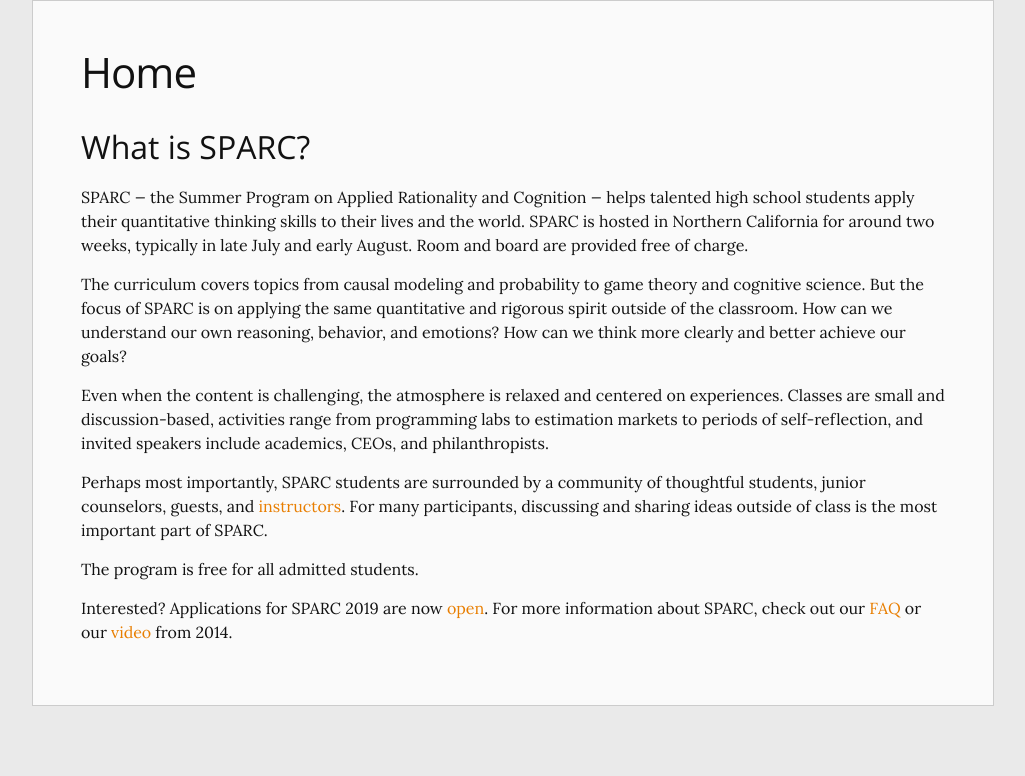
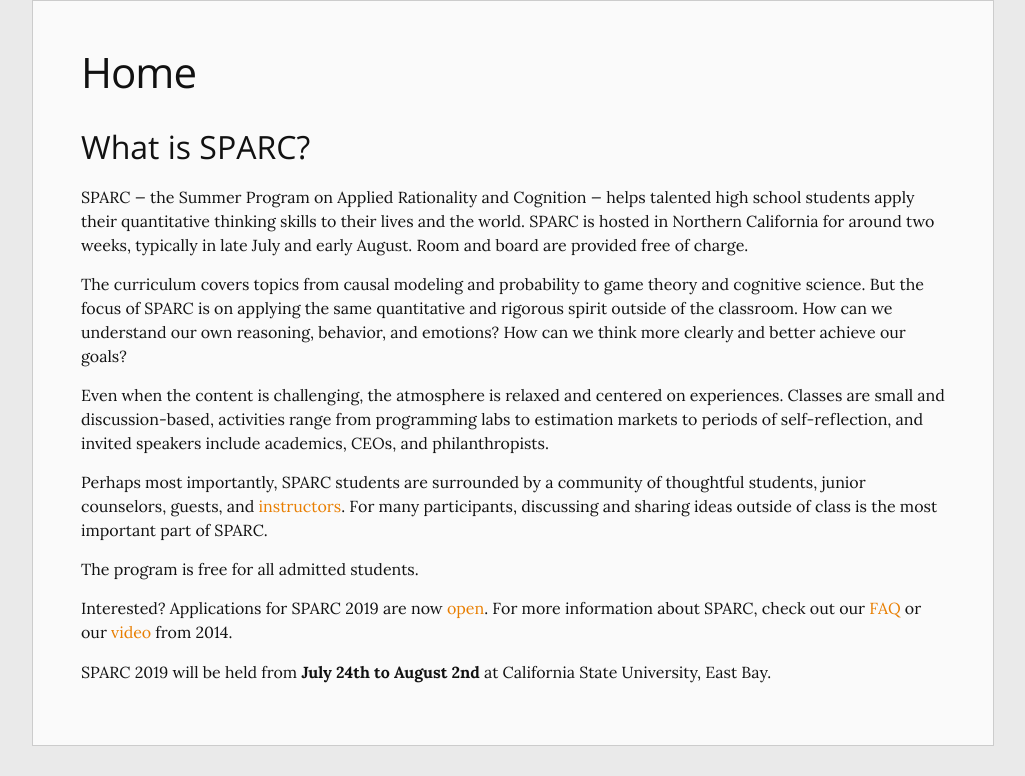
Before and after one commit to sparc-camp/sparc-camp.github.io, a Jekyll site: the page built from index.md, in a window 1280 px wide. Shown: the part 380-1156 px from the top of the page, without its empty margins (127-1152 px from the left). Built offline with Jekyll 4.4.1, drawn with Linux system fonts in a browser that asks for light colours; before the commit the page ends 1116 px from its top, so only the background shows below that.

Commit message:
added dates to home page

```diff
--- a/index.md
+++ b/index.md
@@ -7,3 +7,5 @@
 
 
 {% include_relative /content/whatissparc.md %}
+
+SPARC 2019 will be held from **July 24th to August 2nd** at California State University, East Bay.
```
